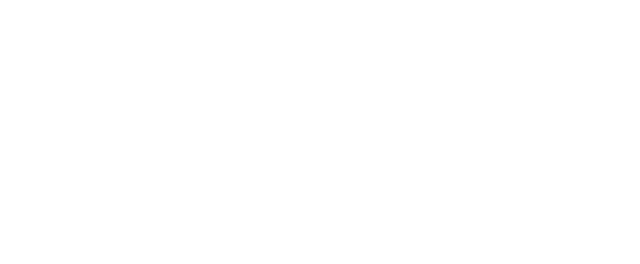
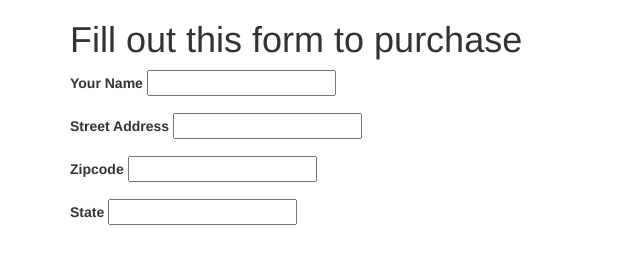
Before and after one commit to diegojaguilar0131/onlinemarketplace, a plain HTML site: page index.html in a window 1280 px wide. Shown: the whole page, without its empty margins (0-640 px from the left). Drawn offline with nearby package versions, Linux system fonts and the light colour scheme.

Commit message:
add a form to the html page.

```diff
--- a/index.html
+++ b/index.html
@@ -1,10 +1,39 @@
 <!DOCTYPE html>
 <html>
   <head>
-    <meta charset="utf-8">
-    <title></title>
+    <link href="css/bootstrap.css" rel="stylesheet" type="text/css">
+    <link href="css/styles.css" rel="stylesheet" type="text/css">
+    <script src="js/jquery-1.10.2.js"></script>
+    <script src="js/scipts.js"></script>
+    <title>Online Marketplace</title>
   </head>
   <body>
+    <div class="container">
+      <h1>Fill out this form to purchase</h1>
+      <div id="blanks">
+        <form>
+          <div class="form-group">
+            <label for="name">Your Name</label>
+            <input id="name" class"form-control" type="text">
+          </div>
 
+          <div class="form-group">
+            <label for="address">Street Address</label>
+            <input id="address" class"form-control" type="text">
+          </div>
+
+          <div class="form-group">
+            <label for="zipcode">Zipcode</label>
+            <input id="zipcode" class"form-control" type="text">
+          </div>
+
+          <div class="form-group">
+            <label for="state">State</label>
+            <input id="name" class"form-control" type="text">
+          </div>
+
+        </form>
+      </div>
+    </div>
   </body>
 </html>
```
